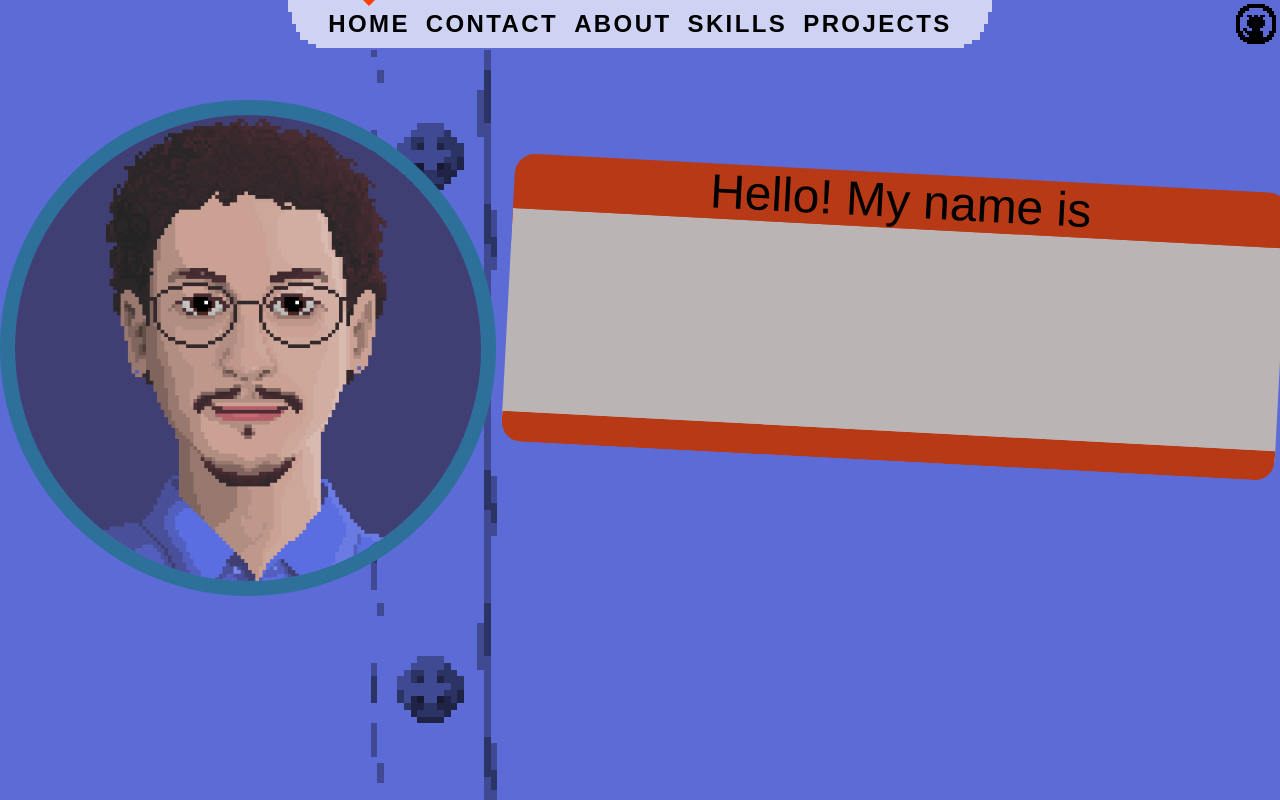
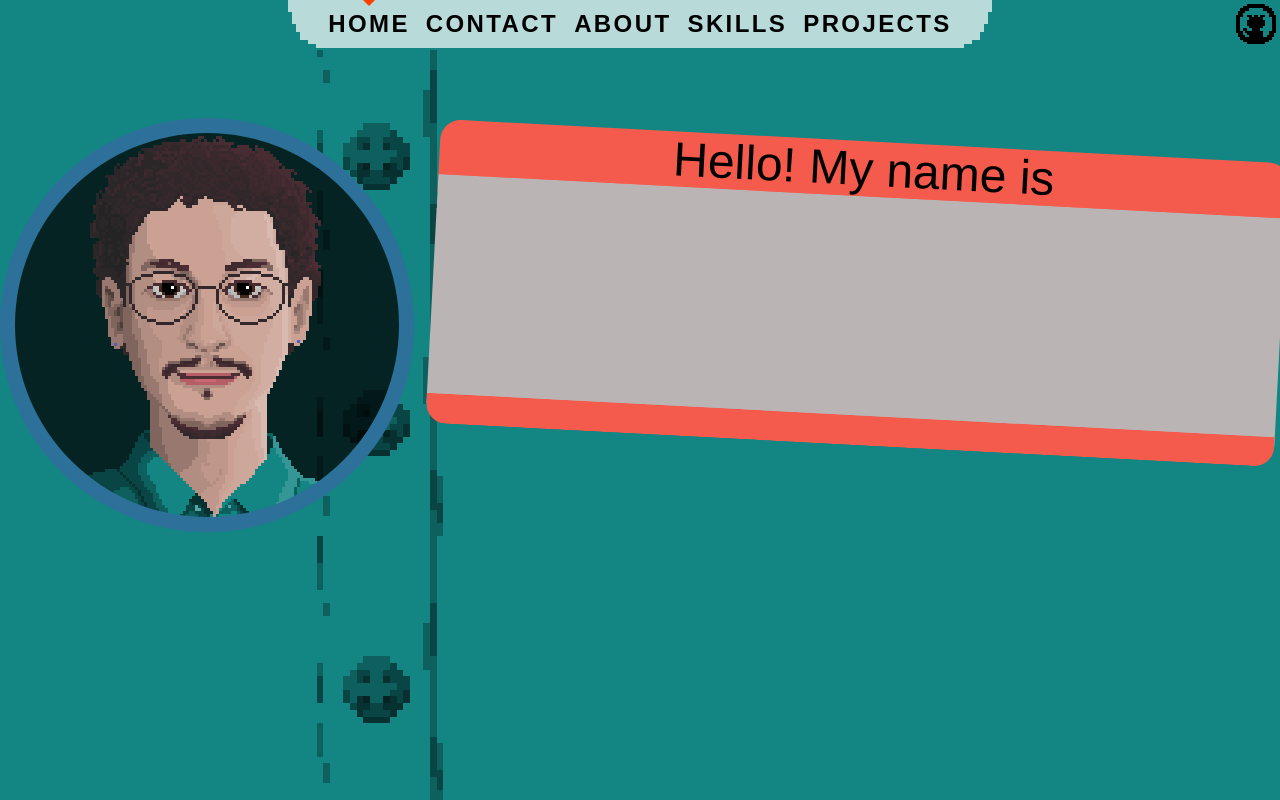
Before and after one commit to sidney-prytherch/Profile-Site, a SvelteKit app: page / in a window 1280 px wide. Shown: the top 800 px of the page. Built offline with nearby package versions, Linux system fonts and the light colour scheme; a web font is replaced by a local one.

Commit message:
update section top variables on screen resize and update background

```diff
--- a/src/app.css
+++ b/src/app.css
@@ -7,8 +7,9 @@
 		Cantarell, 'Open Sans', 'Helvetica Neue', sans-serif;
 	--font-mono: 'Fira Mono', monospace;
 	--color-bg-0: #5d6bd6;
-	--color-bg-1: #5d6bd6;
+	--color-bg-1: #138684;
 	--color-bg-2: #5d6bd6;
+	/* --color-bg-2: #5d6bd6; */
 	--color-theme-1: #ff3e00;
 	--color-theme-2: #4075a6;
 	--color-text: rgba(0, 0, 0, 1);
--- a/src/routes/+page.svelte
+++ b/src/routes/+page.svelte
@@ -1,7 +1,7 @@
 <script lang="ts">
 	import name_animation from '$lib/images/name-animation.gif';
 	import name_animation_fallback from '$lib/images/name.png';
-	import profile_picture from '$lib/images/self-portrait.png';
+	import profile_picture from '$lib/images/self-portrait-transparentShirt.png';
 	import hand_picture from '$lib/images/hand.png';
 
 	import About from './About.svelte';
@@ -12,10 +12,10 @@
 	import { currentSectionString } from '$lib/stores/sectionStore';
 
 	let currentSection = $state('Home');
-	let introSection: HTMLElement;
-	let aboutSection: HTMLElement;
-	let skillsSection: HTMLElement;
-	let projectsSection: HTMLElement;
+	let introSection: HTMLElement | undefined = $state();
+	let aboutSection: HTMLElement | undefined = $state();
+	let skillsSection: HTMLElement | undefined = $state();
+	let projectsSection: HTMLElement | undefined = $state();
 
 	let scrollAnimationIsActive = $state(false);
 	let scrollPosition = $state(0);
@@ -24,11 +24,11 @@
 	let innerHeight = $state(0);
 	let innerWidth = $state(0);
 	const threshold = $derived(innerHeight);
-	// let startScrollSection1 = $derived((section1?.offsetHeight || 1000) - innerHeight);
 
 	let aboutSectionTop = $state(2000);
+	let skillsSectionTop = $state(2000);
 	let projectsSectionTop = $state(2000);
-	let skillsSectionTop = $state(2000);
+
 	let transitionPeriod = $derived(Math.round(innerHeight / 2));
 	let translateZ = $derived(Math.round(innerWidth * -0.55));
 
@@ -75,6 +75,9 @@
 
 	const debugPrint = () => {
 		console.log({
+			aboutSectionTop,
+			skillsSectionTop,
+			projectsSectionTop,
 			scrollPosition,
 			aboutToSkillsScrollThreshold,
 			aboutRotateAngleOut,
@@ -84,38 +87,27 @@
 
 	let handTop = $derived(innerHeight / 2);
 
-	let sections: HTMLElement[] = $state([]);
+	let sections: (HTMLElement | undefined)[] = $derived([
+		introSection,
+		aboutSection,
+		skillsSection,
+		projectsSection
+	]);
 
 	let sectionTitleMap: Map<HTMLElement, string> = $state(new Map());
 
 	onMount(() => {
-		sections = [introSection, aboutSection, skillsSection, projectsSection];
-		sectionTitleMap = new Map([
-			[projectsSection, 'Projects'],
-			[skillsSection, 'Skills'],
-			[aboutSection, 'About'],
-			[introSection, 'Home']
-		]);
-		if (skillsSection) {
+		if (projectsSection && skillsSection && aboutSection && introSection) {
+			aboutSectionTop = aboutSection.offsetTop;
 			skillsSectionTop = skillsSection.offsetTop;
+			projectsSectionTop = projectsSection.offsetTop;
+			sectionTitleMap = new Map([
+				[projectsSection, 'Projects'],
+				[skillsSection, 'Skills'],
+				[aboutSection, 'About'],
+				[introSection, 'Home']
+			]);
 		}
-		if (projectsSection) {
-			projectsSectionTop = projectsSection.offsetTop;
-		}
-		if (aboutSection) {
-			aboutSectionTop = aboutSection.offsetTop;
-		}
-		// window.addEventListener('scroll', (e) => {
-		// 	for (let section of sections) {
-		// 		// if (elementIsMainInViewport(section)) {
-		// 		if (scrollPosition > section.offsetTop - 100) {
-		// 			currentSection = sectionTitleMap.get(section) || 'Home';
-		// 			console.log(currentSection)
-		// 			currentSectionString.set(currentSection);
-		// 			break;
-		// 		}
-		// 	}
-		// });
 	});
 </script>
 
@@ -123,6 +115,13 @@
 	bind:scrollY={scrollPosition}
 	bind:innerHeight
 	bind:innerWidth
+	onresize={() => {
+		if (projectsSection && skillsSection && aboutSection) {
+			aboutSectionTop = aboutSection.offsetTop;
+			skillsSectionTop = skillsSection.offsetTop;
+			projectsSectionTop = projectsSection.offsetTop;
+		}
+	}}
 	onclick={debugPrint}
 	onscroll={() => {
 		if (!scrollAnimationIsActive) {
@@ -145,9 +144,7 @@
 			}
 		}
 		for (let section of sections) {
-			console.log(currentSection);
-			// if (elementIsMainInViewport(section)) {
-			if (scrollPosition > section.offsetTop - 100) {
+			if (section && scrollPosition > section.offsetTop - 100) {
 				currentSection = sectionTitleMap.get(section) || 'Home';
 				console.log(currentSection);
 				currentSectionString.set(currentSection);
@@ -299,15 +296,15 @@
 		border-image-width: 60px 60px 60px 60px;
 		border-image-outset: 0px 0px 0px 0px;
 		border-image-repeat: round round;
-		z-index: -1;
+		z-index: 0;
 		border-image-source: url(/src/lib/images/linedPaper.png);
 	}
 
 	#intro {
-		background: url(/src/lib/images/shirtButton.svg) repeat-y;
-		background-position-x: 30%;
+		background: url(/src/lib/images/shirtButtonTransparent.svg) repeat-y;
+		background-position-x: 25%;
 		background-size: 200px;
-		z-index: -1;
+		z-index: 0;
 		min-height: 200vh;
 	}
 
@@ -323,7 +320,7 @@
 	#intro h1 {
 		border-top-left-radius: 20px;
 		border-top-right-radius: 20px;
-		background: rgb(183, 57, 22);
+		background: #f55b4c;
 		border-bottom: rgb(186, 181, 180) 35px solid;
 		transform: translate(0px, 1px);
 		margin-bottom: 0px;
@@ -334,7 +331,7 @@
 		border-bottom-right-radius: 20px;
 		background: rgb(186, 181, 180);
 		margin-top: 0px;
-		border-bottom: rgb(183, 57, 22) 30px solid;
+		border-bottom: #f55b4c 30px solid;
 	}
 
 	section {
@@ -405,12 +402,13 @@
 			padding: 0 10px; /* to match space to right (30+10) */
 		}
 		#intro {
-			background: url(/src/lib/images/shirtButton.svg) repeat-y;
+			background: url(/src/lib/images/shirtButtonTransparent.svg) repeat-y;
 			background-position-x: center;
 			background-size: 100px;
 			padding-top: 0px;
 		}
-		.hand, .lefthand {
+		.hand,
+		.lefthand {
 			display: none;
 		}
 	}
--- a/src/routes/components/header/Header.svelte
+++ b/src/routes/components/header/Header.svelte
@@ -72,6 +72,10 @@
 		height: 3em;
 	}
 
+	.corner, .top-nav {
+		z-index: 2;
+	}
+
 	.corner a,
 	.left img {
 		display: flex;
--- a/src/routes/components/header/navStyles.css
+++ b/src/routes/components/header/navStyles.css
@@ -1,6 +1,5 @@
 nav {
     display: flex;
-    z-index: 2;
     --background: rgba(255, 255, 255, 0.7);
 }
 
```
Also changed, not shown: src/lib/images/self-portrait-transparentShirt.png (added), src/lib/images/shirtButtonTransparent.svg (added).
